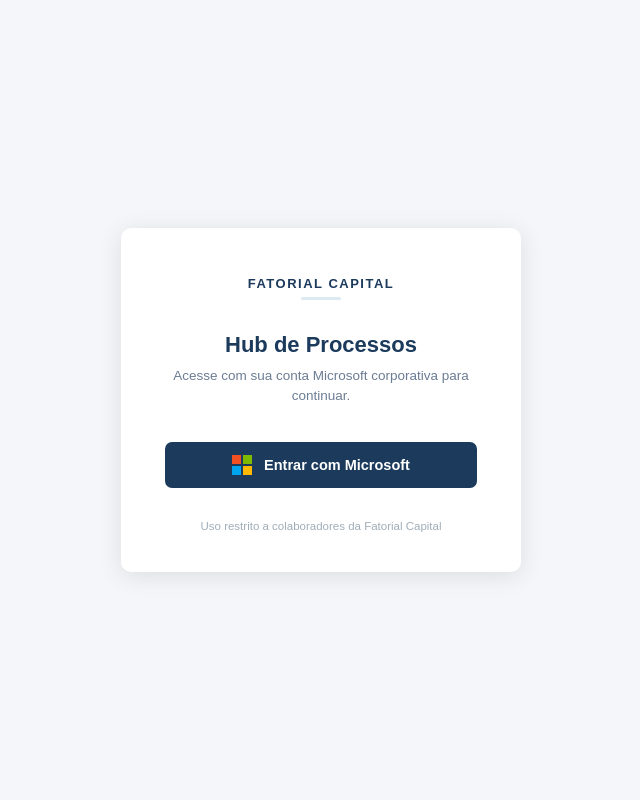
After one commit to leom0tta/Processos-Internos-Gestora, a Flask app: page /login in a window 1280 px wide. The commit adds this page. Shown: the whole page, without its empty margins (319-959 px from the left). Run offline with Flask 3, Linux system fonts and the light colour scheme.

Commit message:
Adicionando login com grupofatorial

```diff
--- a/hub/app.py
+++ b/hub/app.py
@@ -10,25 +10,116 @@ import sys
 import json
 import threading
 from datetime import datetime
+from functools import wraps
 from pathlib import Path
-from flask import Flask, render_template, request, jsonify, send_file
+
+import msal
+from flask import (
+    Flask, render_template, request, jsonify,
+    send_file, session, redirect, url_for
+)
 
 # Adicionar o diretório pai ao path para importar gerar_laudo
 sys.path.insert(0, str(Path(__file__).parent.parent))
 
 app = Flask(__name__)
 app.config['MAX_CONTENT_LENGTH'] = 50 * 1024 * 1024  # 50MB
+app.secret_key = os.environ.get('SECRET_KEY', os.urandom(24))
 
 OUTPUTS_DIR = Path(__file__).parent / "outputs"
 OUTPUTS_DIR.mkdir(exist_ok=True)
 
 ENV_PATH = str(Path(__file__).parent.parent / ".env")
 
+# ============================================================
+# CONFIGURAÇÃO MICROSOFT AUTH
+# ============================================================
 
-def get_system():
-    """Inicializa o GorilaLaudo com o .env correto"""
-    from gerar_laudo import GorilaLaudo
-    return GorilaLaudo(ENV_PATH)
+TENANT_ID     = os.environ.get('TENANT_ID', '')
+APP_ID        = os.environ.get('APP_ID', '')
+CLIENT_SECRET = os.environ.get('CLIENT_SECRET', '')
+REDIRECT_URI  = os.environ.get('REDIRECT_URI', 'http://localhost:5000/auth/callback')
+
+AUTHORITY     = f"https://login.microsoftonline.com/{TENANT_ID}"
+SCOPES        = ["User.Read"]
+
+
+def _build_msal_app():
+    return msal.ConfidentialClientApplication(
+        APP_ID,
+        authority=AUTHORITY,
+        client_credential=CLIENT_SECRET,
+    )
+
+
+def _build_auth_url(state=None):
+    return _build_msal_app().get_authorization_request_url(
+        SCOPES,
+        state=state,
+        redirect_uri=REDIRECT_URI,
+    )
+
+
+def login_required(f):
+    """Decorator: redireciona para /login se não autenticado"""
+    @wraps(f)
+    def decorated(*args, **kwargs):
+        if not session.get('user'):
+            return redirect(url_for('login'))
+        return f(*args, **kwargs)
+    return decorated
+
+
+# ============================================================
+# ROTAS DE AUTENTICAÇÃO
+# ============================================================
+
+@app.route("/login")
+def login():
+    if session.get('user'):
+        return redirect(url_for('index'))
+    return render_template("login.html")
+
+
+@app.route("/auth/start")
+def auth_start():
+    """Inicia o fluxo OAuth2 — redireciona para Microsoft"""
+    auth_url = _build_auth_url(state="hub")
+    return redirect(auth_url)
+
+
+@app.route("/auth/callback")
+def auth_callback():
+    """Recebe o código da Microsoft e troca pelo token"""
+    error = request.args.get('error')
+    if error:
+        return render_template("login.html", error=f"Erro de autenticação: {request.args.get('error_description', error)}")
+
+    code = request.args.get('code')
+    if not code:
+        return render_template("login.html", error="Código de autorização não recebido.")
+
+    result = _build_msal_app().acquire_token_by_authorization_code(
+        code,
+        scopes=SCOPES,
+        redirect_uri=REDIRECT_URI,
+    )
+
+    if "error" in result:
+        return render_template("login.html", error=result.get("error_description", result["error"]))
+
+    session['user'] = result.get('id_token_claims')
+    return redirect(url_for('index'))
+
+
+@app.route("/logout")
+def logout():
+    session.clear()
+    logout_url = (
+        f"https://login.microsoftonline.com/{TENANT_ID}/oauth2/v2.0/logout"
+        f"?post_logout_redirect_uri={REDIRECT_URI.replace('/auth/callback', '/')}"
+    )
+    return redirect(logout_url)
 
 
 # ============================================================
@@ -36,8 +127,9 @@ def get_system():
 # ============================================================
 
 @app.route("/")
+@login_required
 def index():
-    return render_template("index.html")
+    return render_template("index.html", user=session.get('user'))
 
 
 # ============================================================
@@ -45,6 +137,7 @@ def index():
 # ============================================================
 
 @app.route("/api/portfolios")
+@login_required
 def api_portfolios():
     """Busca lista de portfolios da API Gorila"""
     try:
@@ -56,6 +149,7 @@ def api_portfolios():
 
 
 @app.route("/api/gerar-laudo", methods=["POST"])
+@login_required
 def api_gerar_laudo():
     """Gera o laudo e retorna o nome do arquivo para download"""
     data = request.get_json()
@@ -109,12 +203,19 @@ def api_gerar_laudo():
 
 
 @app.route("/api/download/<filename>")
+@login_required
 def api_download(filename):
     """Serve o arquivo gerado para download"""
     filepath = OUTPUTS_DIR / filename
     if not filepath.exists():
         return jsonify({"ok": False, "erro": "Arquivo não encontrado."}), 404
     return send_file(str(filepath), as_attachment=True, download_name=filename)
+
+
+def get_system():
+    """Inicializa o GorilaLaudo com o .env correto"""
+    from gerar_laudo import GorilaLaudo
+    return GorilaLaudo(ENV_PATH)
 
 
 # ============================================================
@@ -125,7 +226,6 @@ if __name__ == "__main__":
     import webbrowser
     port = int(os.environ.get("PORT", 5000))
 
-    # Abrir browser automaticamente após 1s
     def open_browser():
         import time
         time.sleep(1)
--- a/hub/requirements.txt
+++ b/hub/requirements.txt
@@ -1,5 +1,6 @@
 flask>=3.0.0
 gunicorn>=21.0.0
+msal>=1.28.0
 python-docx>=1.1.0
 requests>=2.31.0
 python-dotenv>=1.0.0
--- /dev/null
+++ b/hub/templates/login.html
@@ -0,0 +1,148 @@
+<!DOCTYPE html>
+<html lang="pt-BR">
+<head>
+  <meta charset="UTF-8" />
+  <meta name="viewport" content="width=device-width, initial-scale=1.0" />
+  <title>Login — Hub de Processos</title>
+  <style>
+    *, *::before, *::after { box-sizing: border-box; margin: 0; padding: 0; }
+
+    body {
+      font-family: Arial, Helvetica, sans-serif;
+      background: #f4f6f9;
+      min-height: 100vh;
+      display: flex;
+      flex-direction: column;
+      align-items: center;
+      justify-content: center;
+    }
+
+    .card {
+      background: #fff;
+      border-radius: 10px;
+      box-shadow: 0 4px 24px rgba(0,0,0,.10);
+      padding: 48px 44px 40px;
+      width: 100%;
+      max-width: 400px;
+      text-align: center;
+    }
+
+    .logo {
+      font-size: 13px;
+      font-weight: 700;
+      color: #1B3A5C;
+      letter-spacing: 1.5px;
+      text-transform: uppercase;
+      margin-bottom: 6px;
+    }
+
+    .title {
+      font-size: 22px;
+      font-weight: 700;
+      color: #1B3A5C;
+      margin-bottom: 8px;
+    }
+
+    .subtitle {
+      font-size: 13.5px;
+      color: #6b7c93;
+      margin-bottom: 36px;
+      line-height: 1.5;
+    }
+
+    .divider {
+      width: 40px;
+      height: 3px;
+      background: #DEEAF1;
+      border-radius: 2px;
+      margin: 0 auto 32px;
+    }
+
+    .btn-microsoft {
+      display: flex;
+      align-items: center;
+      justify-content: center;
+      gap: 12px;
+      width: 100%;
+      padding: 13px 20px;
+      background: #1B3A5C;
+      color: #fff;
+      border: none;
+      border-radius: 7px;
+      font-size: 14.5px;
+      font-weight: 700;
+      font-family: Arial, sans-serif;
+      cursor: pointer;
+      text-decoration: none;
+      transition: opacity .15s, transform .1s;
+    }
+    .btn-microsoft:hover  { opacity: .88; }
+    .btn-microsoft:active { transform: scale(.98); }
+
+    .ms-logo {
+      display: flex;
+      gap: 2px;
+      flex-shrink: 0;
+    }
+    .ms-logo span {
+      display: block;
+      width: 9px;
+      height: 9px;
+    }
+    .ms-logo .r1 { background: #F25022; }
+    .ms-logo .r2 { background: #7FBA00; }
+    .ms-logo .r3 { background: #00A4EF; }
+    .ms-logo .r4 { background: #FFB900; }
+    .ms-grid {
+      display: grid;
+      grid-template-columns: 1fr 1fr;
+      gap: 2px;
+    }
+
+    .error {
+      background: #fdf0f0;
+      color: #c0392b;
+      border: 1px solid #f0b8b8;
+      border-radius: 7px;
+      padding: 11px 14px;
+      font-size: 13px;
+      margin-bottom: 20px;
+      text-align: left;
+    }
+
+    .footer {
+      margin-top: 32px;
+      font-size: 11.5px;
+      color: #a0adb8;
+    }
+  </style>
+</head>
+<body>
+
+<div class="card">
+  <div class="logo">Fatorial Capital</div>
+  <div class="divider"></div>
+  <div class="title">Hub de Processos</div>
+  <div class="subtitle">Acesse com sua conta Microsoft corporativa para continuar.</div>
+
+  {% if error %}
+  <div class="error">{{ error }}</div>
+  {% endif %}
+
+  <a href="/auth/start" class="btn-microsoft">
+    <div class="ms-logo">
+      <div class="ms-grid">
+        <span class="r1"></span>
+        <span class="r2"></span>
+        <span class="r3"></span>
+        <span class="r4"></span>
+      </div>
+    </div>
+    Entrar com Microsoft
+  </a>
+
+  <div class="footer">Uso restrito a colaboradores da Fatorial Capital</div>
+</div>
+
+</body>
+</html>
```
Also changed, not shown: hub/templates/index.html (+15 -0 lines).
